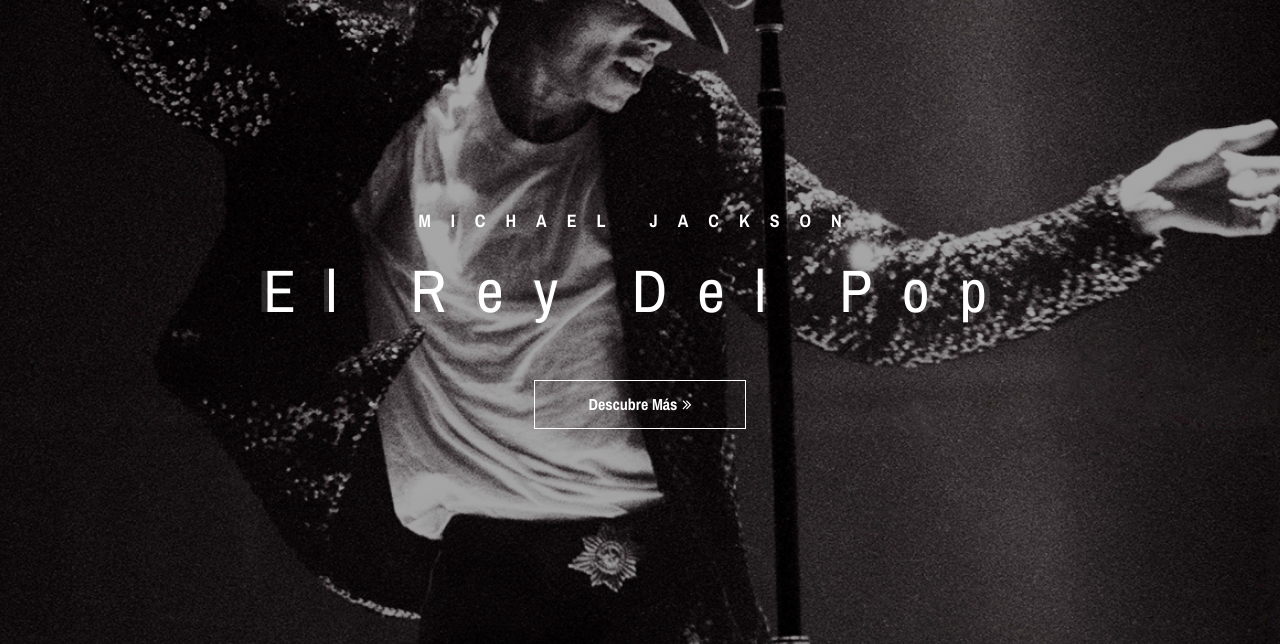
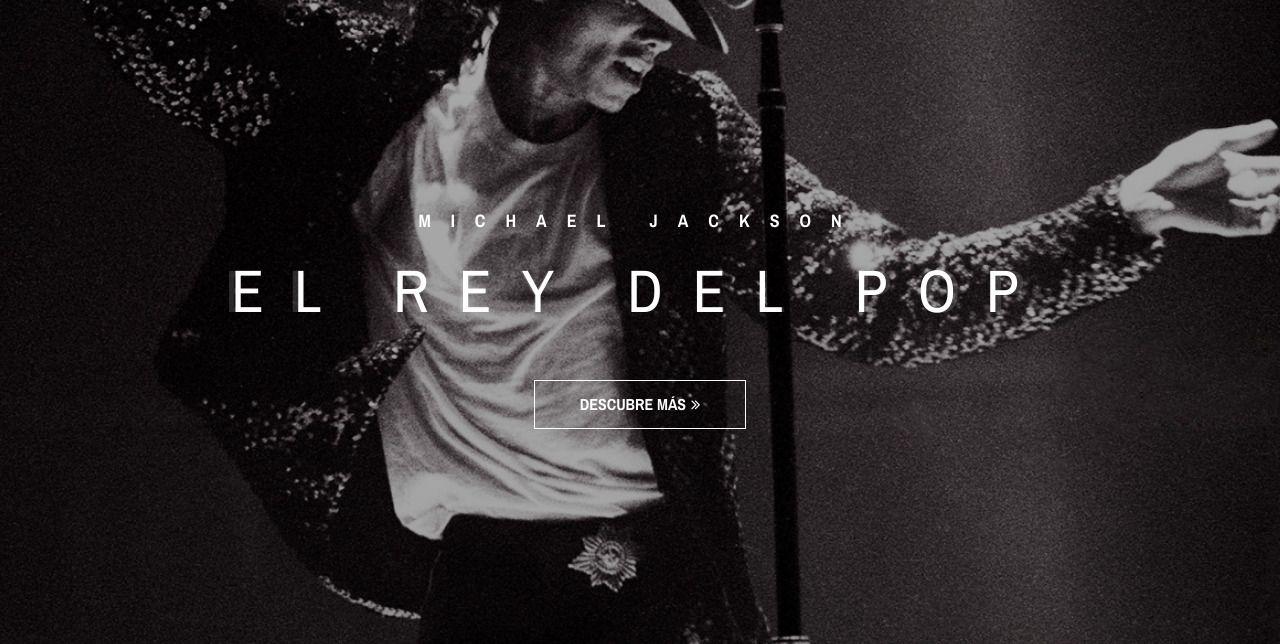
Before and after one commit to frostedana8/JNA3, a plain HTML site: page index.html in a window 1280 px wide. Shown: the part 156-800 px from the top of the page. Drawn offline with nearby package versions, Linux system fonts and the light colour scheme; files whose address does not match are found by name.

Commit message:
Puesto mayusculas

```diff
--- a/index.html
+++ b/index.html
@@ -98,8 +98,8 @@
                         <div class="col-12">
                             <div class="hero-slides-content text-center">
                                 <h6 data-animation="fadeInUp" data-delay="100ms">Michael Jackson</h6>
-                                <h2 data-animation="fadeInUp" data-delay="300ms">El rey del Pop<span>El rey del Pop</span></h2>
-                                <a data-animation="fadeInUp" data-delay="500ms" href="MichaelJackson.html" class="btn oneMusic-btn mt-50">Descubre Más<i class="fa fa-angle-double-right"></i></a>
+                                <h2 data-animation="fadeInUp" data-delay="300ms">EL REY DEL POP<span>EL REY DEL POP</span></h2>
+                                <a data-animation="fadeInUp" data-delay="500ms" href="MichaelJackson.html" class="btn oneMusic-btn mt-50">DESCUBRE MÁS<i class="fa fa-angle-double-right"></i></a>
                             </div>
                         </div>
                     </div>
@@ -116,8 +116,8 @@
                         <div class="col-12">
                             <div class="hero-slides-content text-center">
                                 <h6 data-animation="fadeInUp" data-delay="100ms">The Beatles</h6>
-                                <h2 data-animation="fadeInUp" data-delay="300ms">The Fab Four <span>The Fab Four</span></h2>
-                                <a data-animation="fadeInUp" data-delay="500ms" href="#" class="btn oneMusic-btn mt-50">Descubre Más<i class="fa fa-angle-double-right"></i></a>
+                                <h2 data-animation="fadeInUp" data-delay="300ms">THE FAB FOUR <span>THE FAB FOUR</span></h2>
+                                <a data-animation="fadeInUp" data-delay="500ms" href="#" class="btn oneMusic-btn mt-50">DESCUBRE MÁS<i class="fa fa-angle-double-right"></i></a>
                             </div>
                         </div>
                     </div>
```
